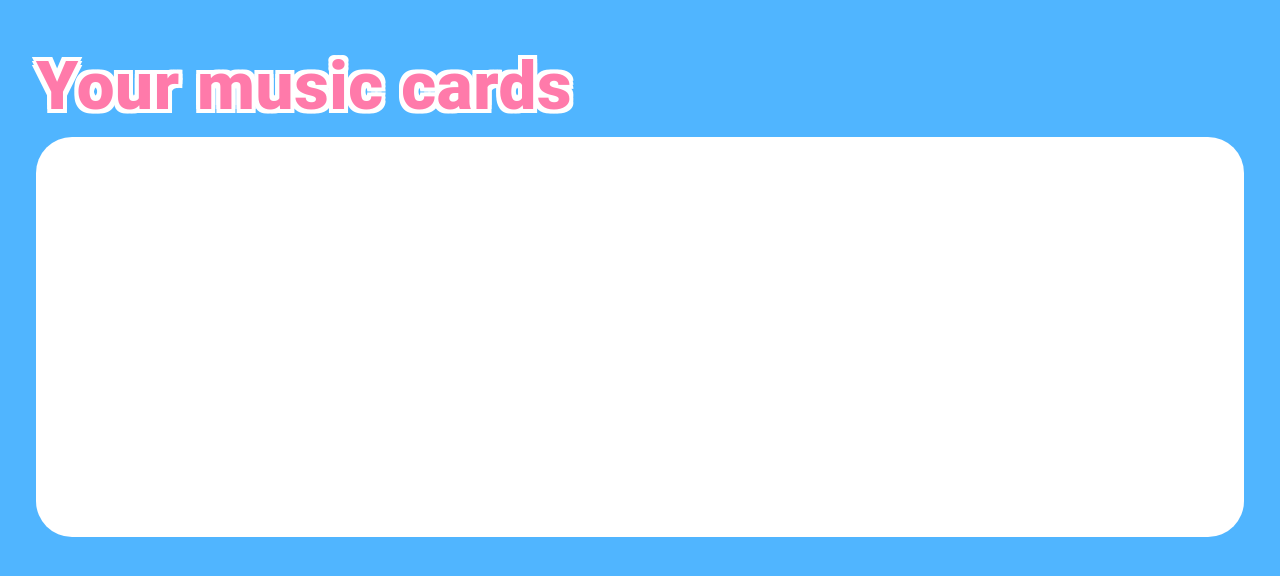
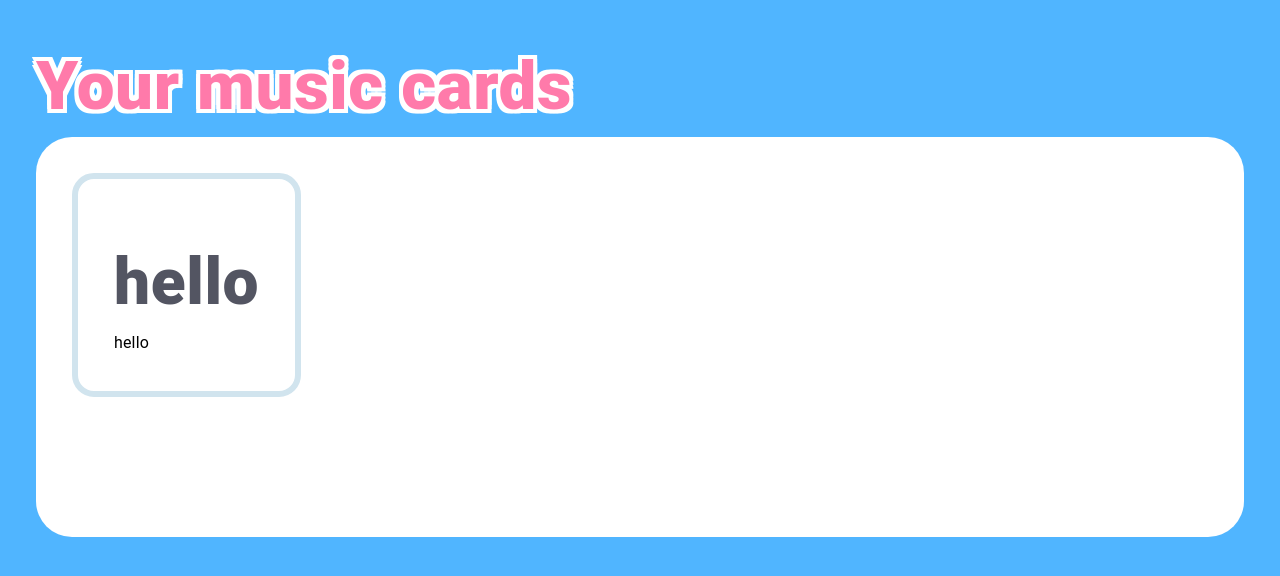
Before and after one commit to IdkwhatImD0ing/ABSeas, a Next.js app in the folder frontend/: page / in a window 1280 px wide. Shown: the top 576 px of the page. Built offline with nearby package versions, Linux system fonts and the light colour scheme.

Commit message:
added flashcards to page

```diff
--- a/frontend/components/flashcards/flashcard.js
+++ b/frontend/components/flashcards/flashcard.js
@@ -1,21 +1,32 @@
-import {Box} from '@mui/material'
-import Flip from "react-card-flip"
+import { Box, Typography } from "@mui/material";
+import Flip from "react-card-flip";
 // learnName = what is being learned ex: 1, 2, 3, in counting
 // cardName = associated imagery demonstrated by the card img
-function flashcards({cardImg, cardName, learnName}) {
+function flashcards({ cardImg, cardName, learnName }) {
   return (
     <Box
       sx={{
-        padding:'36px'
-
+        padding: "36px",
+        border: "6px solid #D1E4EE",
+        borderRadius: "22px",
+        width: "fit-content",
       }}
     >
       <img src={cardImg} />
-        <h2>
+      <Typography
+        sx={{
+          fontSize: "4rem",
+          color: "#535562",
+          fontWeight: "900",
+        }}
+      >
         {cardName}
-        </h2>
+      </Typography>
+      <Typography sx={{}}>
+        {learnName}
+      </Typography>
     </Box>
-  )
+  );
 }
 
-export default flashcards
+export default flashcards;
--- a/frontend/components/flashcards/flashcardPage.js
+++ b/frontend/components/flashcards/flashcardPage.js
@@ -1,4 +1,5 @@
 import { Box, Typography } from "@mui/material";
+import Flashcards from "./flashcard";
 function flashcardsPage() {
   return (
     <Box
@@ -35,10 +36,10 @@ function flashcardsPage() {
           // border: "14px solid #",
           backgroundColor: "#fff",
           borderRadius: "36px",
-          minHeight: "50vh"
+          minHeight: "50vh",
         }}
       >
-
+        <Flashcards cardImg="" cardName="hello" learnName="hello"></Flashcards>
       </Box>
     </Box>
   );
```
Lines whose indentation alone changed are shown as unchanged.
